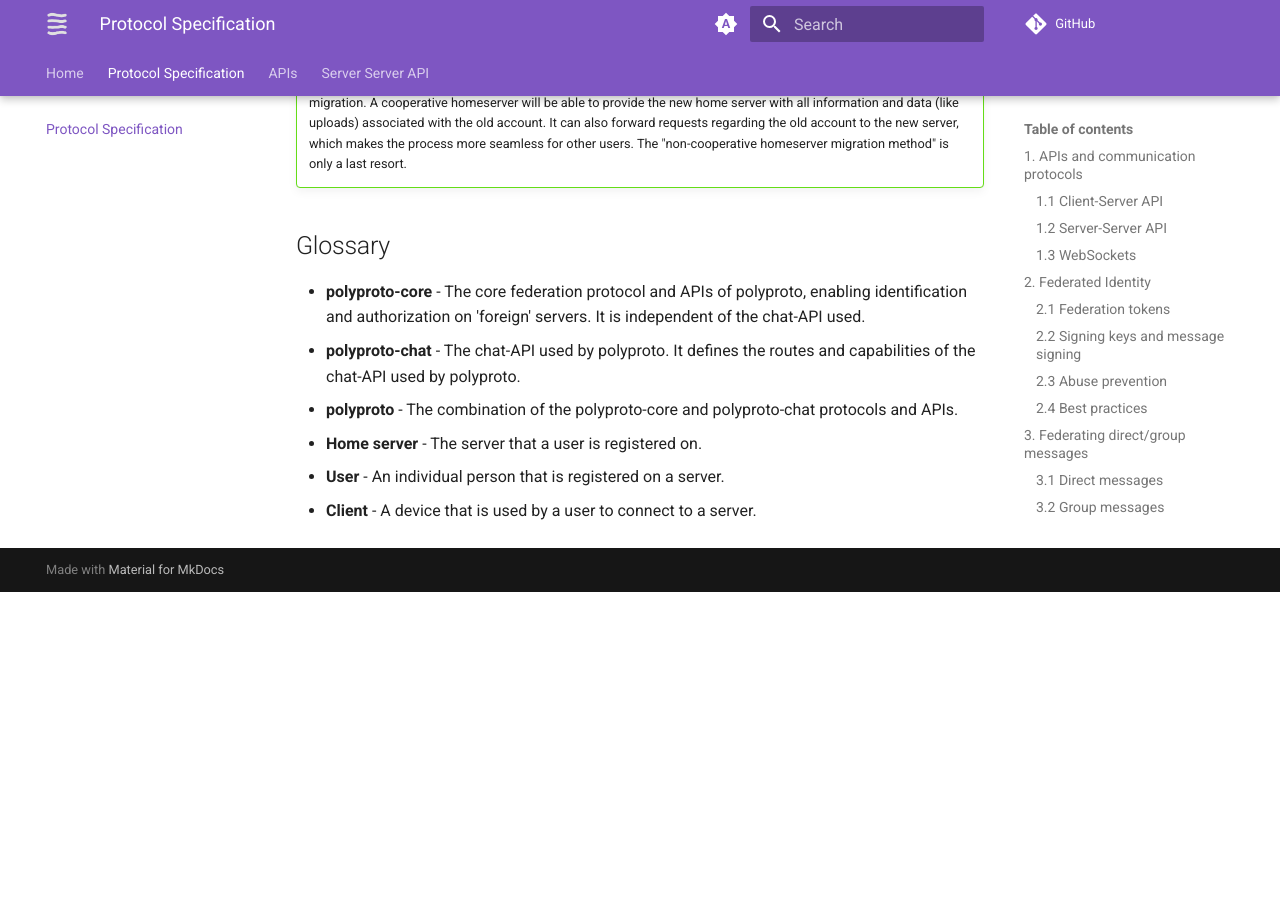
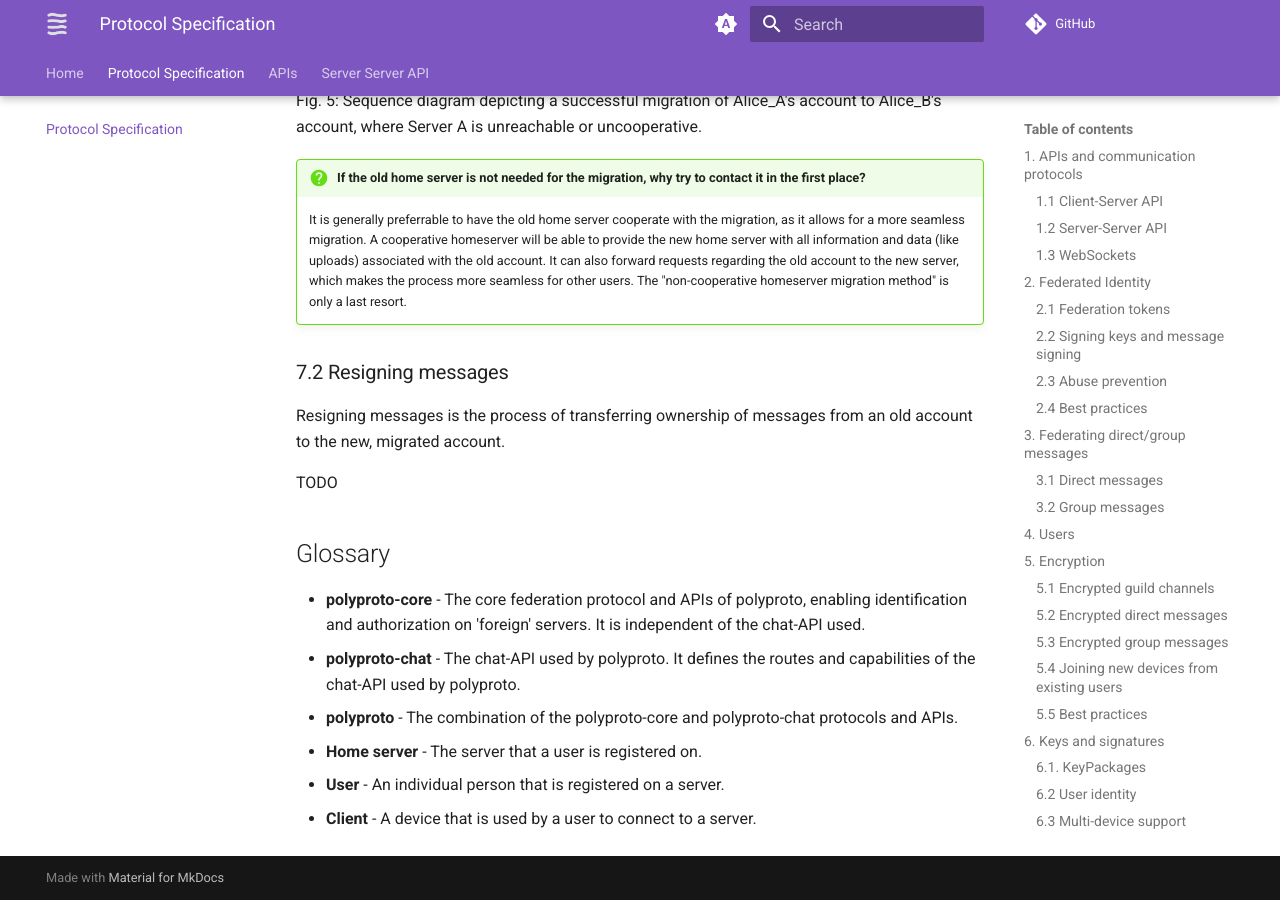
Before and after one commit to polyphony-chat/docs, an MkDocs documentation site: the page built from docs/specification.md, in a window 1280 px wide and 900 px high, scrolled down 14986 px. Built offline with MkDocs 1.6.1 and Material for MkDocs 9.7.7, drawn with Linux system fonts in a browser that asks for light colours; plug-ins that fetch from the network failed and are left out; comment, search, counter and statistics services are not loaded; before the commit the page ends 15578 px from its top, so only the background shows below that; some of the changed text lies outside the part shown.

Commit message:
add sub-chapters 7.1 and 7.2

````diff
--- a/SPECIFICATION.md
+++ b/SPECIFICATION.md
@@ -31,6 +31,8 @@
     - [6.2 User identity](#62-user-identity)
     - [6.3 Multi-device support](#63-multi-device-support)
   - [7. Account migration](#7-account-migration)
+    - [7.1 Migrating a user account](#71-migrating-a-user-account)
+    - [7.2 Resigning messages](#72-resigning-messages)
 
 
 This document defines a set of protocols and APIs for a chat service primarily focused on communities. The document is intended to be used as a reference for developers who want to implement a client or server for the Polyphony chat service. Uses of this protocol, hereafter referred to as "polyproto", include Instant Messaging, Voice over IP, and Video over IP, where your identity is federated between multiple servers.
@@ -449,6 +451,8 @@
    messages to the new account. To have all messages from a server re-signed, a user must
    prove that they are the owner of the private keys used to sign the messages.
 
+### 7.1 Migrating a user account
+
 ```
 Server_A                               Alice_A                                                Server_B                                            Alice_B
 |                                      |                                                      |                                                   |
@@ -537,3 +541,10 @@
     also forward requests regarding the old account to the new server, which makes the process
     more seamless for other users. The "non-cooperative homeserver migration method" is only a last
     resort.
+
+### 7.2 Resigning messages
+
+Resigning messages is the process of transferring ownership of messages from an old account to the
+new, migrated account.
+
+TODO
````
